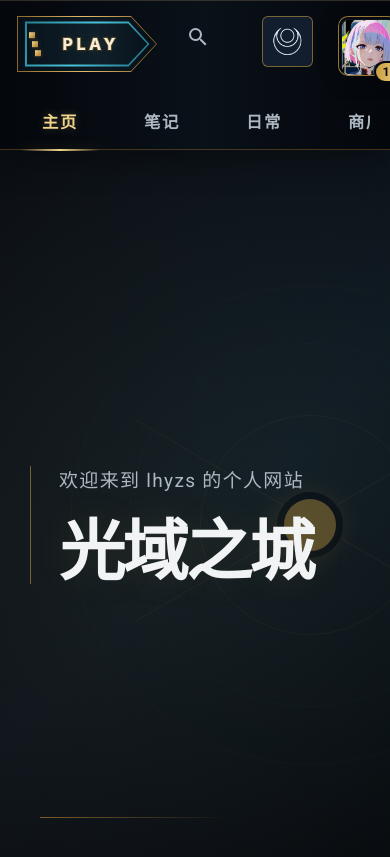
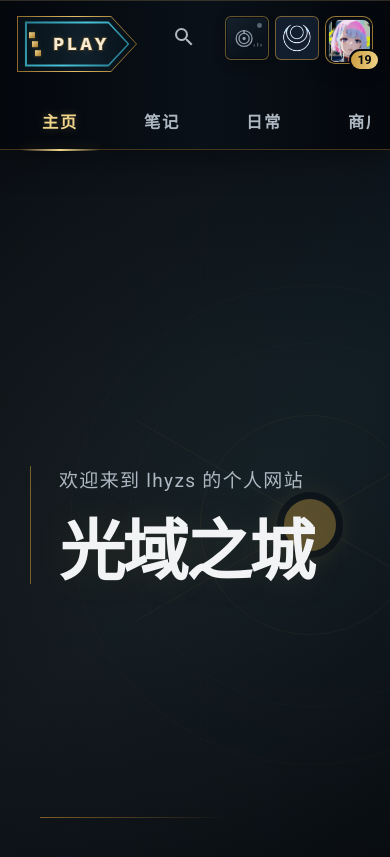
Before and after one commit to lhyzs-hub/lhyzs, an MkDocs documentation site: the page built from docs/index.md, in a window 390 px wide and 900 px high. Shown: the top 857 px of the window. Built offline with MkDocs 1.6.1 and Material for MkDocs 9.7.7, drawn with Linux system fonts in a browser that asks for light colours; a script that is not in the unit is left out.

Commit message:
add header background music toggle

```diff
--- a/docs/assets/javascripts/site-v2.js
+++ b/docs/assets/javascripts/site-v2.js
@@ -16,10 +16,12 @@
   registerOfflineSupport();
 
   const THEME_STORAGE_KEY = "lhyzs-theme";
+  const MUSIC_ENABLED_STORAGE_KEY = "lhyzs-background-music-enabled";
   const MOON_ASSET_URL = new URL("../images/theme-moon-skill.png", scriptUrl || document.baseURI).href;
   const SEARCH_EASTER_EGG_ASSET_URL = new URL("../images/search-easter-egg-lhyzs.webp", scriptUrl || document.baseURI).href;
   const NAVIGATION_CLICK_ASSET_URL = new URL("../audio/navigation-metal-click.ogg", scriptUrl || document.baseURI).href;
   const PLAY_CLICK_ASSET_URL = new URL("../audio/play-heavy-metal.ogg", scriptUrl || document.baseURI).href;
+  const BACKGROUND_MUSIC_ASSET_URL = new URL("../audio/background-rock.ogg", scriptUrl || document.baseURI).href;
   const SUN_ICON = `
     <svg class="theme-glyph theme-glyph--sun" viewBox="0 0 32 32" aria-hidden="true">
       <circle cx="16" cy="16" r="5.2"/>
@@ -28,6 +30,20 @@
     </svg>`;
   const MOON_ICON = `
     <img class="theme-glyph theme-glyph--moon" src="${MOON_ASSET_URL}" alt="" aria-hidden="true">`;
+  const MUSIC_ICON = `
+    <svg class="music-switch__glyph" viewBox="0 0 34 32" aria-hidden="true">
+      <g class="music-switch__record">
+        <circle cx="13.5" cy="16" r="8.2"/>
+        <circle cx="13.5" cy="16" r="5.25"/>
+        <circle class="music-switch__hub" cx="13.5" cy="16" r="1.7"/>
+        <path class="music-switch__notch" d="M13.5 7.8v2.4"/>
+      </g>
+      <g class="music-switch__bars">
+        <path d="M24 19v5"/>
+        <path d="M27.5 15.5V24"/>
+        <path d="M31 18v6"/>
+      </g>
+    </svg>`;
 
   const createSoundTemplate = (source, volume) => {
     const sound = new Audio(source);
@@ -38,6 +54,9 @@
 
   const navigationClickTemplate = createSoundTemplate(NAVIGATION_CLICK_ASSET_URL, 0.34);
   const playClickTemplate = createSoundTemplate(PLAY_CLICK_ASSET_URL, 0.34);
+  const backgroundMusic = createSoundTemplate(BACKGROUND_MUSIC_ASSET_URL, 0.28);
+  backgroundMusic.loop = true;
+  backgroundMusic.preload = "none";
   const activeClickSounds = new Set();
   const MAX_ACTIVE_CLICK_SOUNDS = 16;
 
@@ -131,6 +150,76 @@
       nav.setAttribute("aria-label", "主导航");
       nav.append(tabsList);
       headerInner.append(nav);
+    }
+
+    const musicSwitch = document.createElement("button");
+    musicSwitch.className = "music-switch";
+    musicSwitch.type = "button";
+    musicSwitch.innerHTML = MUSIC_ICON;
+    backgroundMusic.className = "lhyzs-background-music";
+    backgroundMusic.hidden = true;
+    document.body.append(backgroundMusic);
+    headerInner.append(musicSwitch);
+
+    let musicState = "paused";
+
+    const updateMusicSwitch = (state) => {
+      musicState = state;
+      const isPlaying = state === "playing";
+      musicSwitch.setAttribute("aria-pressed", String(isPlaying));
+      musicSwitch.classList.toggle("is-loading", state === "loading");
+      musicSwitch.classList.toggle("is-awaiting", state === "awaiting");
+      musicSwitch.dataset.musicState = state;
+
+      const label = isPlaying
+        ? "关闭背景音乐"
+        : state === "awaiting"
+          ? "继续播放背景音乐"
+          : "播放背景音乐";
+      musicSwitch.setAttribute("aria-label", label);
+      musicSwitch.title = label;
+    };
+
+    const startBackgroundMusic = async ({ keepPreferenceOnFailure = false } = {}) => {
+      localStorage.setItem(MUSIC_ENABLED_STORAGE_KEY, "true");
+      updateMusicSwitch("loading");
+      try {
+        await backgroundMusic.play();
+        updateMusicSwitch("playing");
+      } catch {
+        if (!keepPreferenceOnFailure) {
+          localStorage.setItem(MUSIC_ENABLED_STORAGE_KEY, "false");
+        }
+        updateMusicSwitch(keepPreferenceOnFailure ? "awaiting" : "paused");
+      }
+    };
+
+    const stopBackgroundMusic = () => {
+      localStorage.setItem(MUSIC_ENABLED_STORAGE_KEY, "false");
+      backgroundMusic.pause();
+      updateMusicSwitch("paused");
+    };
+
+    updateMusicSwitch("paused");
+    musicSwitch.addEventListener("click", () => {
+      if (!backgroundMusic.paused || musicState === "playing") {
+        stopBackgroundMusic();
+      } else {
+        startBackgroundMusic();
+      }
+    });
+
+    backgroundMusic.addEventListener("play", () => updateMusicSwitch("playing"));
+    backgroundMusic.addEventListener("pause", () => {
+      if (musicState === "playing") updateMusicSwitch("paused");
+    });
+    backgroundMusic.addEventListener("error", () => {
+      localStorage.setItem(MUSIC_ENABLED_STORAGE_KEY, "false");
+      updateMusicSwitch("paused");
+    });
+
+    if (localStorage.getItem(MUSIC_ENABLED_STORAGE_KEY) === "true") {
+      startBackgroundMusic({ keepPreferenceOnFailure: true });
     }
 
     const themeSwitch = document.createElement("button");
@@ -254,6 +343,7 @@
       ".play-launcher",
       ".game-nav .md-tabs__link",
       ".md-header__button",
+      ".music-switch",
       ".theme-switch",
       ".player-profile__trigger",
       ".hero-home__action",
--- a/docs/assets/stylesheets/theme-v2.css
+++ b/docs/assets/stylesheets/theme-v2.css
@@ -374,6 +374,7 @@ body {
 
 .game-nav .md-tabs__link:active,
 .md-header__button.md-icon[for="__search"]:active,
+.music-switch:active,
 .theme-switch:active,
 .player-profile__trigger:active {
   transform: translateY(1px) scale(0.97);
@@ -393,6 +394,7 @@ body {
 .play-launcher.is-press-glow,
 .game-nav .md-tabs__link.is-press-glow,
 .md-header__button.md-icon[for="__search"].is-press-glow,
+.music-switch.is-press-glow,
 .theme-switch.is-press-glow,
 .player-profile__trigger.is-press-glow {
   animation: lhyzs-press-glow 360ms cubic-bezier(0.16, 1, 0.3, 1);
@@ -1503,12 +1505,22 @@ html[data-lhyzs-theme="light"] .note-row:focus-visible .note-row__main strong {
 }
 
 @media (max-width: 34rem) {
-  .md-header__inner { padding-inline: 0.85rem !important; }
+  .md-header__inner {
+    gap: 0.3rem;
+    padding-inline: 0.85rem !important;
+  }
   .play-launcher {
-    width: 7rem;
-    padding-inline: 1.2rem 1rem;
+    width: 6rem;
+    padding-inline: 1.05rem 0.75rem;
   }
   .play-launcher__steps { left: 0.6rem; }
+  .player-profile {
+    margin-left: 0;
+  }
+  .player-profile__trigger {
+    width: 2.4rem;
+    height: 2.4rem;
+  }
   .game-nav .md-tabs__list { justify-content: flex-start; }
   .hero-home__copy h1 { font-size: clamp(3rem, 17vw, 4.6rem); }
 
@@ -1644,6 +1656,7 @@ body:has(.jungle-404) [data-md-component="skip"] {
 body:has(.jungle-404) .player-profile,
 body:has(.jungle-404) .player-profile__card,
 body:has(.jungle-404) .play-launcher,
+body:has(.jungle-404) .music-switch,
 body:has(.jungle-404) .theme-switch,
 body:has(.jungle-404) .game-nav {
   display: none !important;
@@ -1954,6 +1967,137 @@ body:has(.jungle-404) .md-content__inner {
   .comments-panel--compact { padding-inline: 0.85rem; }
 }
 
+/* Header music switch: a compact etched record with a live equalizer. */
+.music-switch {
+  position: relative;
+  order: 24;
+  display: grid;
+  width: 2.55rem;
+  height: 2.55rem;
+  flex: 0 0 2.55rem;
+  place-items: center;
+  margin: 0 0.15rem;
+  padding: 0;
+  color: #8c9aa8;
+  background: linear-gradient(145deg, #15212d, #09111a 72%);
+  border: 1px solid rgba(201, 155, 61, 0.48);
+  border-radius: 0.3rem;
+  box-shadow: inset 0 0 0 1px rgba(5, 9, 14, 0.78), 0 4px 12px rgba(0, 0, 0, 0.22);
+  cursor: pointer;
+  transition: color 180ms ease-out, border-color 180ms ease-out, background 180ms ease-out, box-shadow 180ms ease-out, transform 180ms ease-out;
+}
+
+.music-switch::after {
+  content: "";
+  position: absolute;
+  top: 0.32rem;
+  right: 0.32rem;
+  width: 0.24rem;
+  height: 0.24rem;
+  background: #596673;
+  border-radius: 50%;
+  box-shadow: 0 0 0 rgba(91, 210, 241, 0);
+  transition: background 180ms ease-out, box-shadow 180ms ease-out;
+}
+
+.music-switch__glyph {
+  display: block;
+  width: 1.65rem;
+  height: 1.55rem;
+  overflow: visible;
+  fill: none;
+  stroke: currentColor;
+  stroke-width: 1.35;
+  stroke-linecap: round;
+  stroke-linejoin: round;
+}
+
+.music-switch__record {
+  transform-box: fill-box;
+  transform-origin: center;
+}
+
+.music-switch__hub {
+  fill: currentColor;
+  stroke: none;
+}
+
+.music-switch__notch {
+  stroke-width: 1.75;
+}
+
+.music-switch__bars path {
+  transform-box: fill-box;
+  transform-origin: center bottom;
+  transform: scaleY(0.38);
+  opacity: 0.52;
+}
+
+.music-switch:hover,
+.music-switch:focus-visible {
+  color: #d6effa;
+  border-color: var(--lhyzs-gold-light);
+  box-shadow: inset 0 0 0 1px rgba(5, 9, 14, 0.78), 0 0 13px rgba(64, 177, 211, 0.2);
+  outline: 2px solid rgba(42, 101, 115, 0.34);
+  outline-offset: 2px;
+  transform: translateY(-1px);
+}
+
+.music-switch[aria-pressed="true"] {
+  color: #aeeaff;
+  background: linear-gradient(145deg, #132a38, #08131c 72%);
+  border-color: rgba(105, 207, 237, 0.82);
+  box-shadow: inset 0 0 0 1px rgba(5, 9, 14, 0.86), 0 0 15px rgba(64, 190, 224, 0.3), inset 0 0 12px rgba(70, 188, 221, 0.1);
+}
+
+.music-switch[aria-pressed="true"]::after {
+  background: #8be6ff;
+  box-shadow: 0 0 8px rgba(91, 210, 241, 0.92);
+}
+
+.music-switch[aria-pressed="true"] .music-switch__record {
+  animation: lhyzs-record-spin 4.8s linear infinite;
+}
+
+.music-switch[aria-pressed="true"] .music-switch__bars path {
+  opacity: 1;
+  animation: lhyzs-equalizer 760ms ease-in-out infinite alternate;
+}
+
+.music-switch[aria-pressed="true"] .music-switch__bars path:nth-child(2) {
+  animation-delay: -420ms;
+  animation-duration: 920ms;
+}
+
+.music-switch[aria-pressed="true"] .music-switch__bars path:nth-child(3) {
+  animation-delay: -180ms;
+  animation-duration: 640ms;
+}
+
+.music-switch.is-loading .music-switch__record,
+.music-switch.is-awaiting .music-switch__record {
+  animation: lhyzs-record-pulse 900ms ease-in-out infinite alternate;
+}
+
+.music-switch.is-awaiting::after {
+  background: var(--lhyzs-gold-light);
+  box-shadow: 0 0 6px rgba(201, 155, 61, 0.54);
+}
+
+@keyframes lhyzs-record-spin {
+  to { transform: rotate(360deg); }
+}
+
+@keyframes lhyzs-equalizer {
+  from { transform: scaleY(0.32); }
+  to { transform: scaleY(1); }
+}
+
+@keyframes lhyzs-record-pulse {
+  from { opacity: 0.48; }
+  to { opacity: 1; }
+}
+
 /* Header theme switch: the icon mirrors the active theme. */
 .theme-switch {
   order: 25;
@@ -2047,6 +2191,22 @@ html[data-lhyzs-theme="light"] .md-header {
   box-shadow: 0 8px 24px rgba(22, 34, 43, 0.1) !important;
 }
 
+html[data-lhyzs-theme="light"] .music-switch {
+  color: #66747c;
+  background: linear-gradient(145deg, #ffffff, #e8eef0 76%);
+  border-color: rgba(154, 110, 30, 0.48);
+  box-shadow: inset 0 0 0 1px rgba(255, 255, 255, 0.88), 0 4px 12px rgba(39, 53, 61, 0.1);
+}
+
+html[data-lhyzs-theme="light"] .music-switch:hover,
+html[data-lhyzs-theme="light"] .music-switch:focus-visible,
+html[data-lhyzs-theme="light"] .music-switch[aria-pressed="true"] {
+  color: #176f86;
+  border-color: rgba(54, 125, 139, 0.72);
+  background: linear-gradient(145deg, #ffffff, #e0f0f3 76%);
+  box-shadow: inset 0 0 0 1px #ffffff, 0 0 13px rgba(54, 125, 139, 0.2);
+}
+
 html[data-lhyzs-theme="light"] .play-launcher {
   color: #33250e !important;
   background: linear-gradient(90deg, #8c6728, #d4ab52 48%, #8c6728);
@@ -3691,6 +3851,16 @@ body:has(.jungle-404) .md-content__inner::before {
   .jungle-runner__status {
     width: 100%;
     margin-left: 0 !important;
+  }
+}
+
+@media (max-width: 34rem) {
+  .music-switch,
+  .theme-switch {
+    width: 2.2rem;
+    height: 2.2rem;
+    flex-basis: 2.2rem;
+    margin-inline: 0;
   }
 }
 
@@ -3763,7 +3933,10 @@ body.search-easter-egg-open {
 
 @media (prefers-reduced-motion: reduce) {
   .search-easter-egg,
-  .search-easter-egg img {
+  .search-easter-egg img,
+  .music-switch__record,
+  .music-switch__bars path {
     transition: none;
-  }
-}
+    animation: none !important;
+  }
+}
--- a/docs/service-worker.js
+++ b/docs/service-worker.js
@@ -1,4 +1,4 @@
-const CACHE_VERSION = "lhyzs-site-v8";
+const CACHE_VERSION = "lhyzs-site-v9";
 const CACHE_NAME = `lhyzs-offline-${CACHE_VERSION}`;
 const SCOPE_URL = new URL(self.registration.scope);
 const OFFLINE_PAGE = new URL("404.html", SCOPE_URL).href;
@@ -73,7 +73,7 @@ self.addEventListener("fetch", (event) => {
   event.respondWith((async () => {
     try {
       const networkResponse = await fetch(event.request, { cache: "no-cache" });
-      if (networkResponse.ok) {
+      if (networkResponse.status === 200) {
         const copy = networkResponse.clone();
         const cache = await caches.open(CACHE_NAME);
         await cache.put(event.request, copy);
```
Also changed, not shown: 1 other file.
